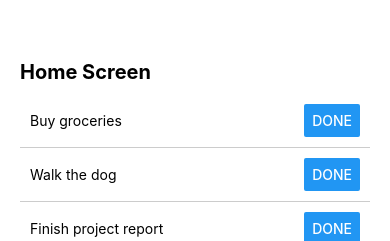
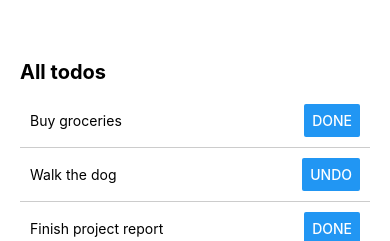
Before and after one commit to Davod0/Expo-Redux-Firebase-TodoApp, a React Native app: screen / in a window 390 px wide. Shown: the top 241 px of the page. Built offline with nearby package versions, Linux system fonts and the light colour scheme.

Commit message:
Implemented handleToggleCompleteTodo function to change todos status to done or undo

```diff
--- a/HomeScreen.tsx
+++ b/HomeScreen.tsx
@@ -1,16 +1,25 @@
 import { Button, StyleSheet, Text, View } from "react-native";
-import { useAppSelector } from "./store/hooks";
+import { useAppDispatch, useAppSelector } from "./store/hooks";
+import { toggleCompleteTodo } from "./store/todosSlice";
 
 export default function HomeScreen() {
   const todos = useAppSelector((state) => state.todos);
+  const disptach = useAppDispatch();
+
+  const handleToggleCompleteTodo = (id: number) => {
+    disptach(toggleCompleteTodo(id));
+  };
 
   return (
     <View style={s.root}>
-      <Text style={s.headerText}>Home Screen</Text>
+      <Text style={s.headerText}>All todos</Text>
       {todos.map((todo) => (
         <View style={s.item} key={todo.id}>
           <Text style={{ flex: 1 }}>{todo.text}</Text>
-          <Button title="Done" />
+          <Button
+            title={todo.completed ? "Undo" : "Done"}
+            onPress={() => handleToggleCompleteTodo(todo.id)}
+          />
         </View>
       ))}
     </View>
```
